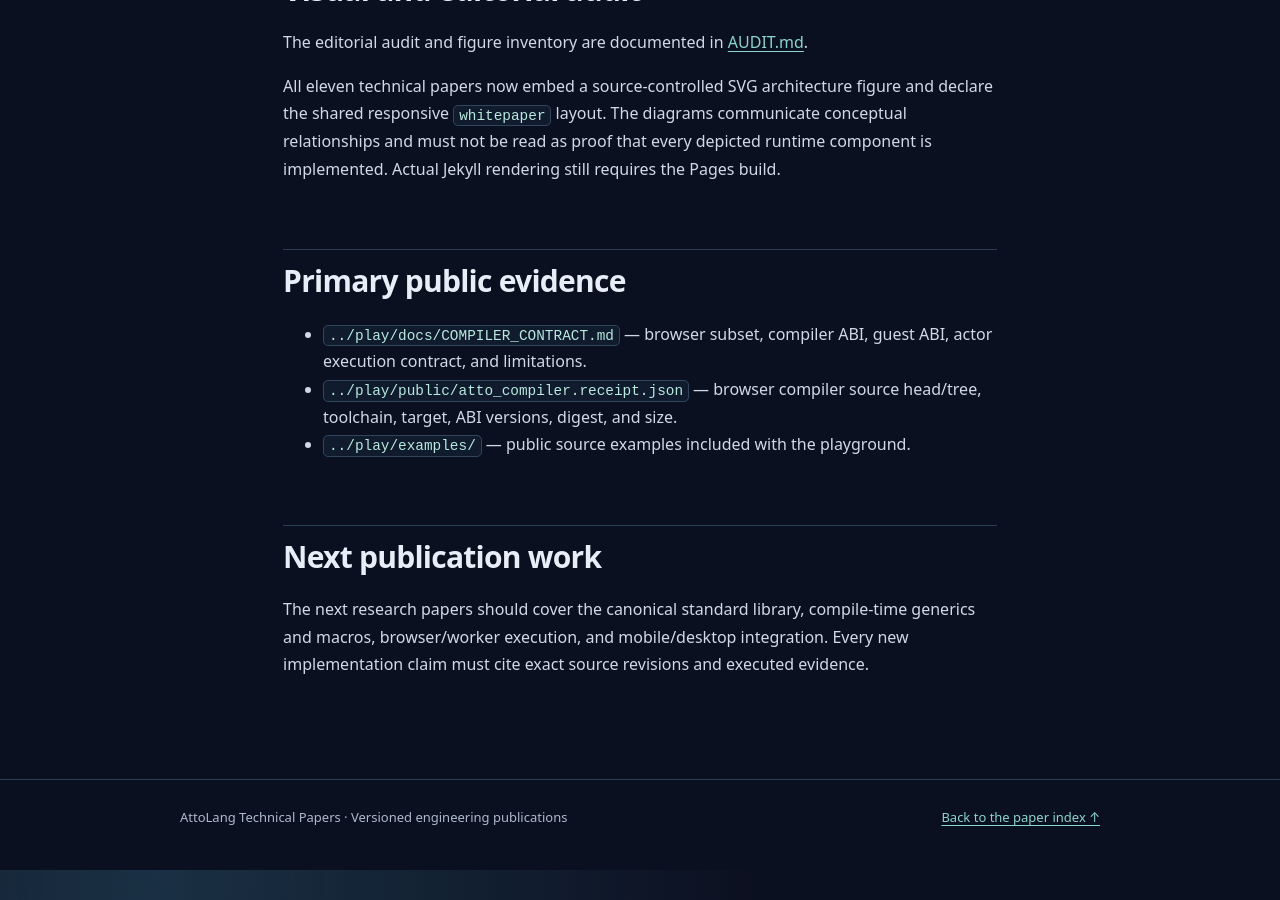
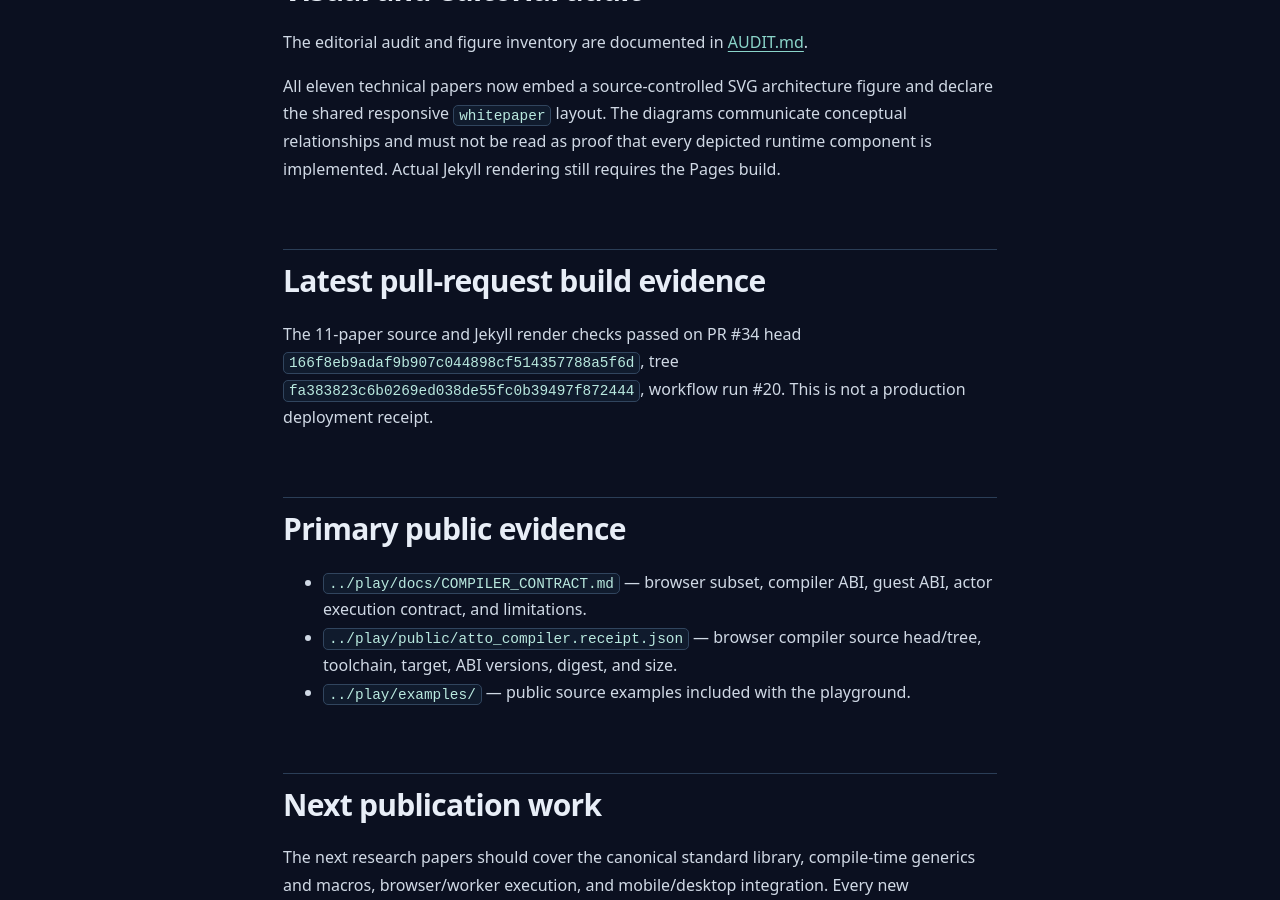
Before and after one commit to atto-lang/atto-lang.github.io, a Jekyll site: the page built from whitepapers/STATUS.md, in a window 1280 px wide and 900 px high, scrolled down 2065 px. Built offline with Jekyll 4.4.1, drawn with Linux system fonts in a browser that asks for light colours; some of the changed text lies outside the part shown.

Commit message:
docs(whitepapers): record current eleven-paper CI status

```diff
--- a/whitepapers/STATUS.md
+++ b/whitepapers/STATUS.md
@@ -46,6 +46,10 @@ The editorial audit and figure inventory are documented in [AUDIT.md](AUDIT.md).
 
 All eleven technical papers now embed a source-controlled SVG architecture figure and declare the shared responsive `whitepaper` layout. The diagrams communicate conceptual relationships and must not be read as proof that every depicted runtime component is implemented. Actual Jekyll rendering still requires the Pages build.
 
+## Latest pull-request build evidence
+
+The 11-paper source and Jekyll render checks passed on PR #34 head `166f8eb9adaf9b907c044898cf514357788a5f6d`, tree `fa383823c6b0269ed038de55fc0b39497f872444`, workflow run #20. This is not a production deployment receipt.
+
 ## Primary public evidence
 
 - `../play/docs/COMPILER_CONTRACT.md` — browser subset, compiler ABI, guest ABI, actor execution contract, and limitations.
```
Also changed, not shown: other parts of whitepapers/STATUS.md (+1 -1 lines).
